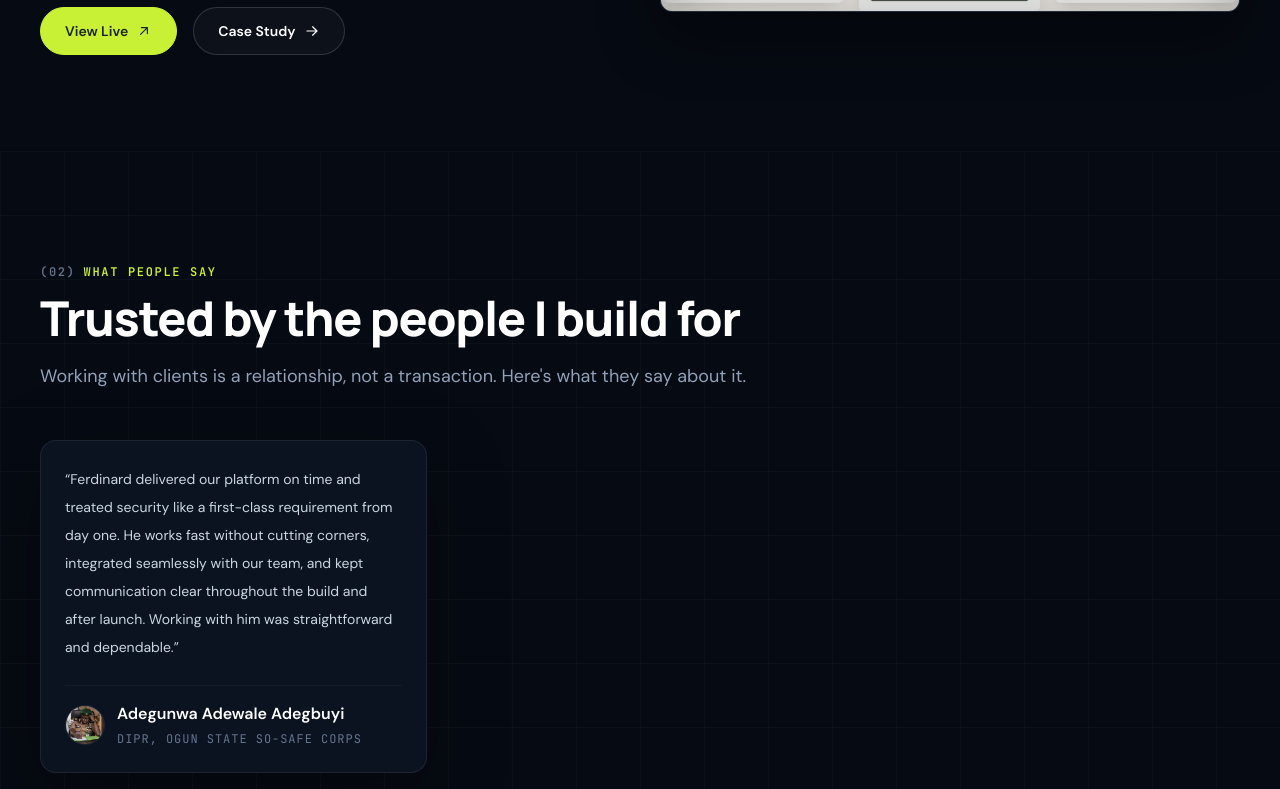
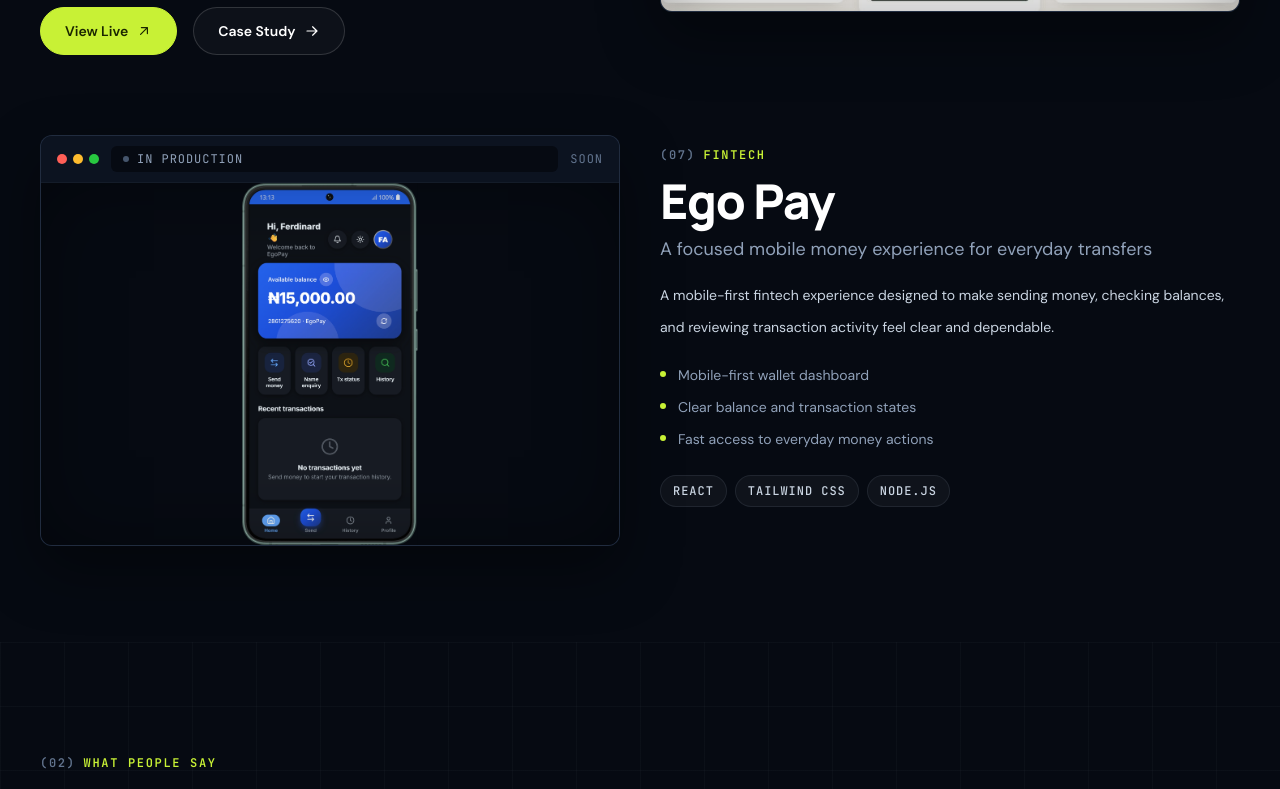
Before and after one commit to Iconvibes/my-Portfolio, a React (Vite) app: page /work in a window 1280 px wide. Shown: the part 3620-4409 px from the top of the page. Built offline with nearby package versions, Linux system fonts and the light colour scheme.

Commit message:
added egopay picture

```diff
--- a/src/components/ui/ProjectFrame.jsx
+++ b/src/components/ui/ProjectFrame.jsx
@@ -43,7 +43,7 @@
       </div>
 
       {/* Scene: real image when available, designed visual otherwise */}
-      <div className="relative aspect-[16/10] overflow-hidden bg-ink">
+      <div className={`relative aspect-16/10 overflow-hidden bg-ink ${project.imageFit === 'contain' ? 'flex items-center justify-center' : ''}`}>
         {hasImage ? (
           hasWebp ? (
             /* Modern browsers: serve WebP via picture element with responsive sizes */
@@ -60,7 +60,7 @@
                 loading={eager ? 'eager' : 'lazy'}
                 decoding="async"
                 fetchPriority={eager ? 'high' : 'auto'}
-                className="absolute inset-0 h-full w-full object-cover object-top"
+                className={`h-full w-full ${project.imageFit === 'contain' ? 'object-contain' : 'absolute inset-0 object-cover object-top'}`}
               />
             </picture>
           ) : (
@@ -75,7 +75,7 @@
               loading={eager ? 'eager' : 'lazy'}
               decoding="async"
               fetchPriority={eager ? 'high' : 'auto'}
-              className="absolute inset-0 h-full w-full object-cover object-top"
+              className={`h-full w-full ${project.imageFit === 'contain' ? 'object-contain' : 'absolute inset-0 object-cover object-top'}`}
             />
           )
         ) : (
--- a/src/content/projects.js
+++ b/src/content/projects.js
@@ -152,6 +152,30 @@
     imageHeight: 738,
     featured: false,
     accent: 'cyan'
+  },
+  {
+    slug: 'ego-pay',
+    name: 'Ego Pay',
+    tagline: 'A focused mobile money experience for everyday transfers',
+    sector: 'Fintech',
+    description:
+      'A mobile-first fintech experience designed to make sending money, checking balances, and reviewing transaction activity feel clear and dependable.',
+    highlights: [
+      'Mobile-first wallet dashboard',
+      'Clear balance and transaction states',
+      'Fast access to everyday money actions'
+    ],
+    tech: ['React', 'Tailwind CSS', 'Node.js'],
+    status: 'production',
+    href: '',
+    caseStudyUrl: '',
+    domain: 'In Production',
+    image: '/egopay.png',
+    imageWidth: 864,
+    imageHeight: 1792,
+    imageFit: 'contain',
+    featured: false,
+    accent: 'cyan'
   }
 ];
 
```
Also changed, not shown: public/egopay.png (added).
